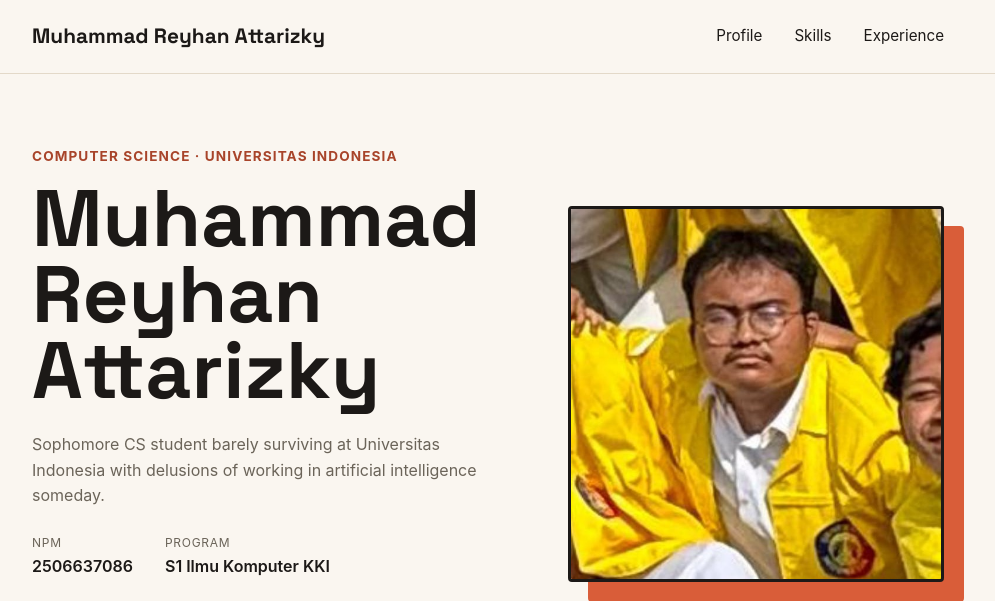
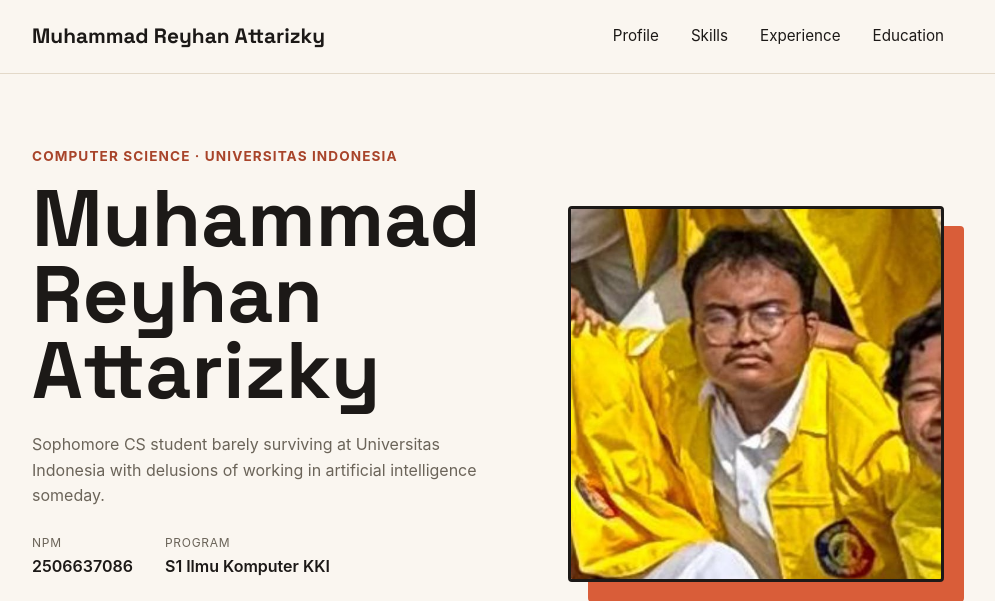
Before and after one commit to REYHANCSUI25/myportofolio, a Django app: page / in a window 1280 px wide. Shown: the top 601 px of the page, without its empty margins (152-1147 px from the left). Run offline with Django 5.2, Linux system fonts and the light colour scheme.

Commit message:
Refactor templates to use shared base.html layout

```diff
--- /dev/null
+++ b/templates/base.html
@@ -0,0 +1,35 @@
+<!DOCTYPE html>
+<html lang="en">
+<head>
+    <meta charset="UTF-8">
+    <meta name="viewport" content="width=device-width, initial-scale=1.0">
+    <title>{% block title %}{{ name }} - Portfolio{% endblock %}</title>
+    <link rel="preconnect" href="https://fonts.googleapis.com">
+    <link rel="preconnect" href="https://fonts.gstatic.com" crossorigin>
+    <link href="https://fonts.googleapis.com/css2?family=Space+Grotesk:wght@500;700&display=swap" rel="stylesheet">
+    <link rel="stylesheet" href="/static/css/style.css">
+</head>
+<body>
+    <header class="site-header">
+        <div class="container">
+            <a href="{% url 'main:show_main' %}" class="brand">{{ name }}</a>
+            <nav>
+                <a href="{% url 'main:show_main' %}">Profile</a>
+                <a href="{% url 'main:show_main' %}#skills">Skills</a>
+                <a href="{% url 'main:show_experience' %}">Experience</a>
+                <a href="{% url 'main:show_education' %}">Education</a>
+            </nav>
+        </div>
+    </header>
+
+    <main>
+        {% block content %}{% endblock %}
+    </main>
+
+    <footer class="site-footer">
+        <div class="container">
+            <p>&copy; 2026 {{ name }}. Fakultas Ilmu Komputer, Universitas Indonesia.</p>
+        </div>
+    </footer>
+</body>
+</html>
--- a/templates/index.html
+++ b/templates/index.html
@@ -1,27 +1,8 @@
-<!DOCTYPE html>
-<html lang="en">
-<head>
-    <meta charset="UTF-8">
-    <meta name="viewport" content="width=device-width, initial-scale=1.0">
-    <title>{{ name }} - Portfolio</title>
-    <link rel="preconnect" href="https://fonts.googleapis.com">
-    <link rel="preconnect" href="https://fonts.gstatic.com" crossorigin>
-    <link href="https://fonts.googleapis.com/css2?family=Space+Grotesk:wght@500;700&display=swap" rel="stylesheet">
-    <link rel="stylesheet" href="/static/css/style.css">
-</head>
-<body>
-    <header class="site-header">
-        <div class="container">
-            <a href="{% url 'main:show_main' %}" class="brand">{{ name }}</a>
-            <nav>
-                <a href="{% url 'main:show_main' %}">Profile</a>
-                <a href="#skills">Skills</a>
-                <a href="{% url 'main:show_experience' %}">Experience</a>
-            </nav>
-        </div>
-    </header>
+{% extends "base.html" %}
 
-    <main>
+{% block title %}{{ name }} - Portfolio{% endblock %}
+
+{% block content %}
         <section class="hero" id="profile">
             <div class="container hero-grid">
                 <div class="hero-identity">
@@ -72,12 +53,4 @@
                 </div>
             </div>
         </section>
-    </main>
-
-    <footer class="site-footer">
-        <div class="container">
-            <p>&copy; 2026 {{ name }}. Fakultas Ilmu Komputer, Universitas Indonesia.</p>
-        </div>
-    </footer>
-</body>
-</html>
+{% endblock %}
```
Also changed, not shown: templates/experience.html (+5 -32 lines).
